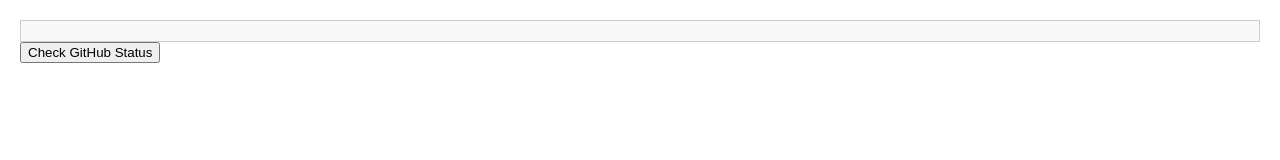
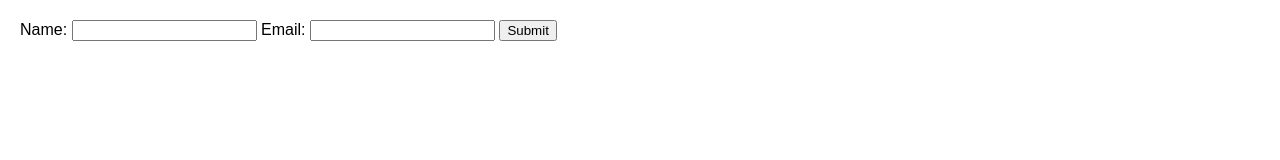
Before and after one commit to abiu72418/github_page_fetcher, a plain HTML site: page index.html in a window 1280 px wide. Drawn offline with Linux system fonts and the light colour scheme.

Commit message:
feat: Add or update index.html

```diff
--- a/index.html
+++ b/index.html
@@ -3,12 +3,17 @@
 <head>
     <meta charset="UTF-8">
     <meta name="viewport" content="width=device-width, initial-scale=1.0">
-    <title>GitHub Status Alert</title>
+    <title>Form Caching Example</title>
     <link rel="stylesheet" href="style.css">
 </head>
 <body>
-    <div id="github-status" aria-live="polite"></div>
-    <button id="lookup-button">Check GitHub Status</button>
+    <form id="lookupForm">
+        <label for="name">Name:</label>
+        <input type="text" id="name" name="name" required>
+        <label for="email">Email:</label>
+        <input type="email" id="email" name="email" required>
+        <button type="submit">Submit</button>
+    </form>
     <script src="script.js"></script>
 </body>
 </html>
```
